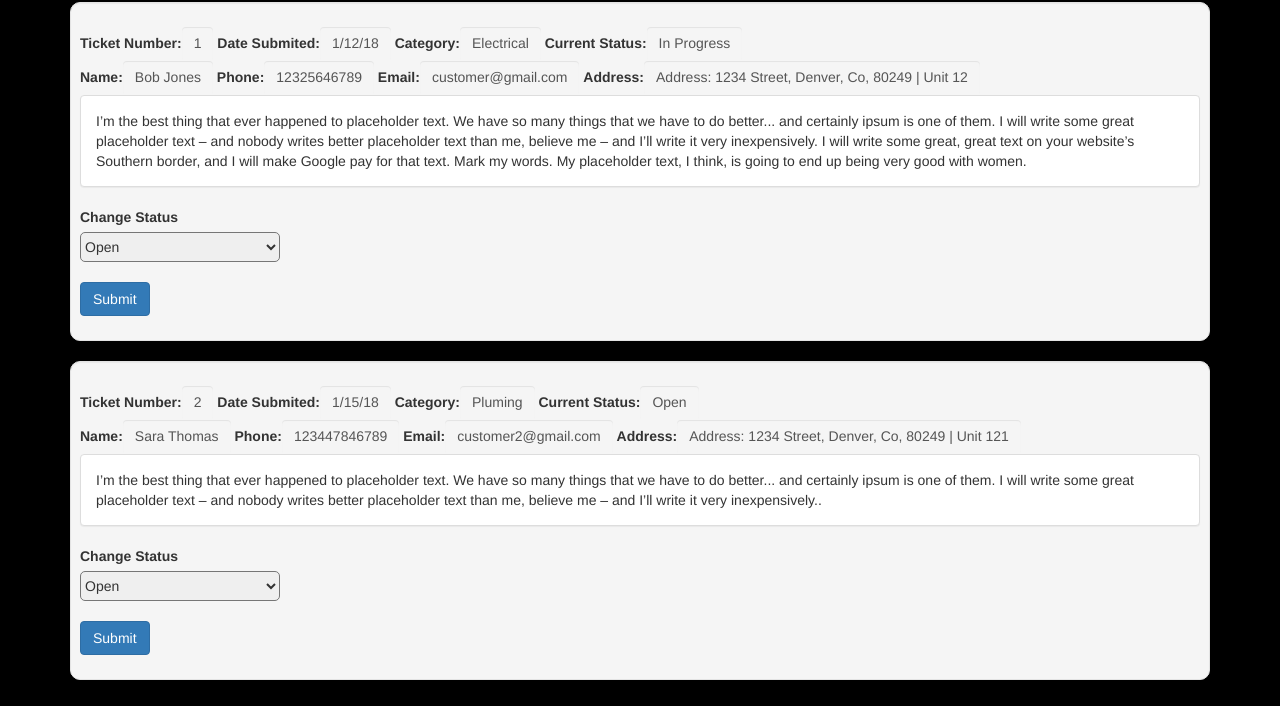
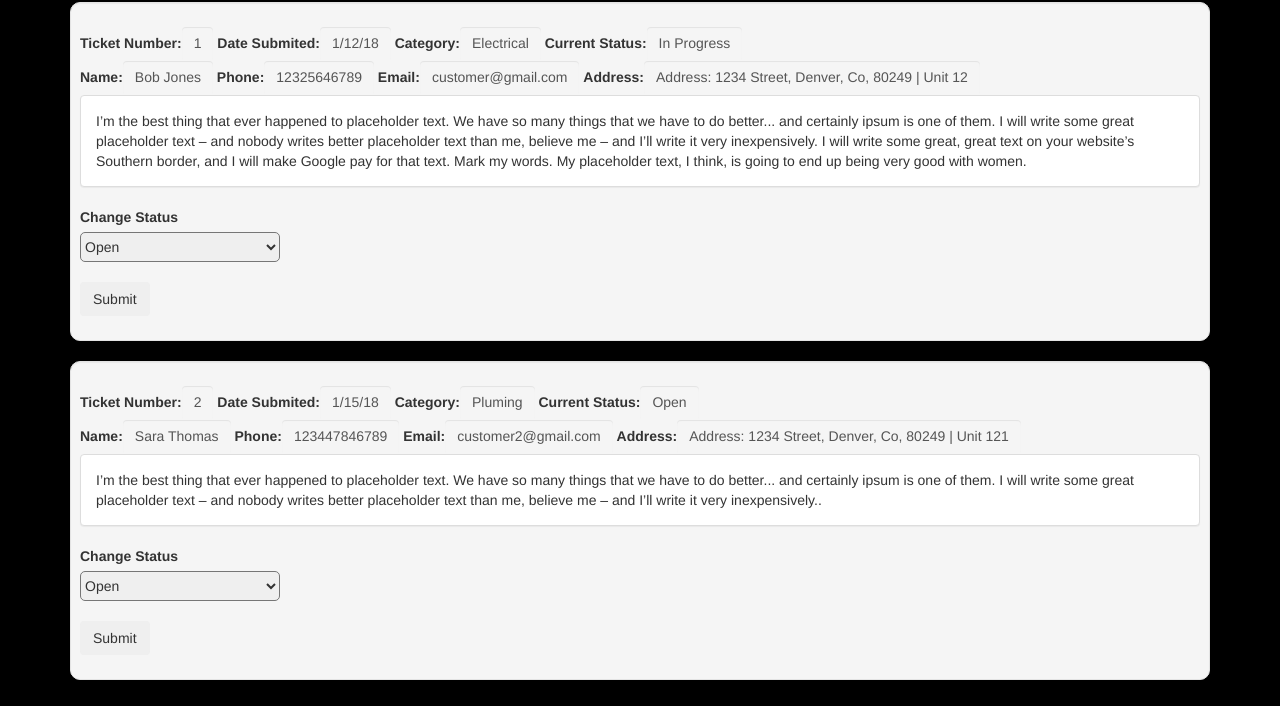
Before and after one commit to LeviG68/ProjectTwo, a plain HTML site: page public/html/adminPage.html in a window 1280 px wide. Shown: the part 94-800 px from the top of the page. Drawn offline with nearby package versions, Linux system fonts and the light colour scheme.

Commit message:
version7

```diff
--- a/public/html/adminPage.html
+++ b/public/html/adminPage.html
@@ -40,7 +40,7 @@
                 </div>
                 <label for="statusOptions">Change Status</label>
                 <div id="statusOptions" name="statusOptions"></div><br>
-                <button type="submit" name="submitStatusChange" class="btn btn-primary">Submit</button>
+                <button type="submit" name="submitStatusChange" class="btn btn-secondary">Submit</button>
             </div>
         </div>
     </div>
@@ -72,7 +72,7 @@
                 </div>
                 <label for="statusOptions2">Change Status</label>
                 <div id="statusOptions2"></div><br>
-                <button type="submit" class="btn btn-primary" name="submitStatusChange">Submit</button>
+                <button type="submit" class="btn btn-secondary" name="submitStatusChange">Submit</button>
             </div>
         </div>
     </div>
```
Also changed, not shown: index.html (+2 -2 lines), public/html/ticketForm.html (+1 -1 lines).
